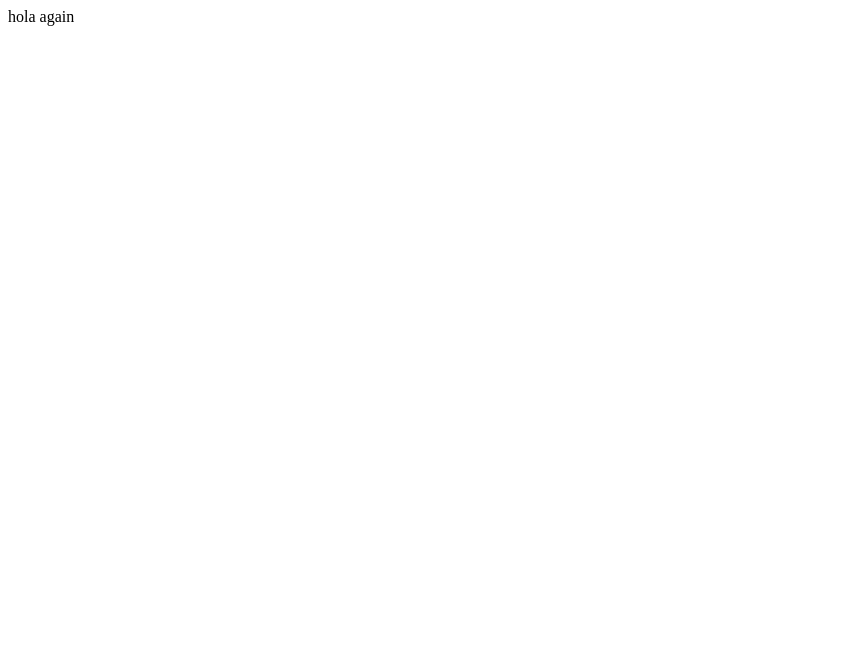
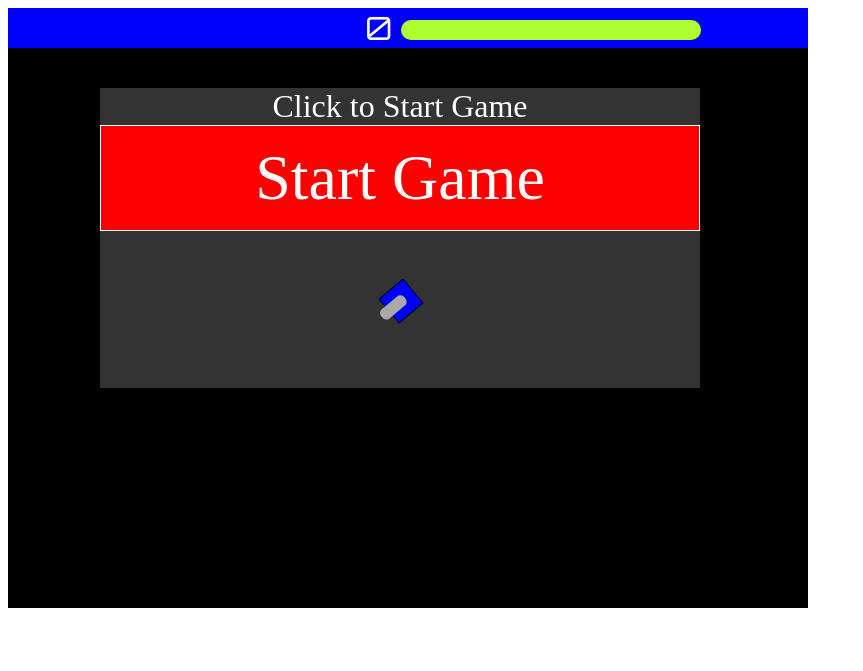
Before and after one commit to EdwardCraft/js-shooter-game, a plain HTML site: page index.html in a window 1280 px wide. Shown: the whole page, without its empty margins (0-863 px from the left). Drawn offline with Linux system fonts and the light colour scheme.

Commit message:
start screen

```diff
--- a/index.html
+++ b/index.html
@@ -1 +1,41 @@
-hola again
+<!DOCTYPE html>
+<html>
+<head>
+	<meta charset="utf-8">
+	<meta name="viewport" content="width=device-width, initial-scale=1.0">
+	<meta http-equiv="X-UA-Compatible" content="ie=edge">
+	<title>Awesome Shooter</title>
+	<link rel="stylesheet" type="text/css" href="style.css">
+</head>
+<body>
+
+	<div class="gamePlayArea">
+		<div class="dashboard">
+			<div><span class="scoreDash">0</span></div>
+			<div>
+				<div class="progress">
+					<div class="progress-bar"></div>
+				</div>
+			</div>
+		</div>
+		<div id="container">
+			<div id="gameOverEle">
+				<span class="message">Click to Start Game</span><br>
+				<div class="btnStart">Start Game</div>
+			</div>
+			<div class="base"></div>
+			<div class="box">
+				<div class="turret"></div>
+			</div>
+		</div>
+
+
+	</div>
+
+
+
+
+	<script defer src="https://use.fontawesome.com/releases/v5.1.0/js/all.js" integrity="sha384-3LK/3kTpDE/Pkp8gTNp2gR/2gOiwQ6QaO7Td0zV76UFJVhqLl4Vl3KL1We6q6wR9" crossorigin="anonymous"></script>
+	<script src="script.js"></script>
+</body>
+</html>
--- /dev/null
+++ b/script.js
@@ -0,0 +1,44 @@
+const btnStart = document.querySelector('.btnStart');
+const gameOverEle = document.getElementById('gameOverEle');
+const container = document.getElementById('container');
+let gamePlay = false;
+let player;
+let animateGame;
+
+
+btnStart.addEventListener('click', startGame);
+container.addEventListener('mousedown', mousedown);
+
+
+function mousedown(e) {
+	if(gamePlay){
+		console.log('fire');
+	}
+}
+
+
+function startGame() {
+	gamePlay = true;
+	gameOverEle.style.display = 'none';
+
+	player = {
+		score: 0,
+		barwidth:100,
+		lives:100
+	}
+
+	//setup badguys
+	animateGame = requestAnimationFrame(playGame);
+
+}
+
+function playGame(argument) {
+
+	if(gamePlay) {
+		//move shots
+		//move dashboard
+		//move enemy
+		animateGame = requestAnimationFrame(playGame);
+	}
+
+}
--- /dev/null
+++ b/style.css
@@ -0,0 +1,120 @@
+@import url('https://fonts.googleapis.com/css?family=Orbitron');
+
+body {
+
+}
+
+.gamePlayArea{
+	width: 800px;
+	height: 600px;
+	background-color: blue;
+	overflow: hidden;
+}
+
+.dashboard{
+	color: white;
+	font-size: 2em;
+	font-family: 'Orbitron', sans-serif;
+
+}
+
+.dashboard > div{
+	width: 48%;
+	text-align: right;
+	display: inline-block;
+}
+
+.progress{
+	height: 20px;
+	width: 300px;
+	background-color: #333;
+	border-radius: 25px;
+
+}
+
+.progress-bar{
+	background-color: greenyellow;
+	width: 100%;
+	height: 20px;
+	border-radius: 25px;
+}
+
+
+#gameOverEle {
+	position: absolute;
+	height: 300px;
+	width: 600px;
+	left: 100px;
+	background-color: #333;
+	color: white;
+	font-size: 2em;
+	text-align: center;
+}
+
+.btnStart {
+	padding: 15px;
+	border: 1px solid white;
+	background-color: red;
+	font-size: 2em;
+}
+
+#container {
+	background-color: black;
+	width: 90%;
+	height: 90%;
+	padding: 5%;
+}
+
+.base {
+    border-radius: 5px;
+    position: absolute;
+    width: 40px;
+    height: 40px;
+    left: 380px;
+    top: 280px;
+    background-color: #333;
+    color: white;
+    margin: auto;
+}
+.box {
+    transform: rotate(-130deg);
+    position: absolute;
+    left: 385px;
+    top: 285px;
+    border: 1px solid black;
+    width: 30px;
+    height: 30px;
+    background-color: blue;
+    -webkit-transition: all 0.1s ease-in-out;
+    -moz-transition: all 0.1s ease-in-out;
+    -o-transition: all 0.1s ease-in-out;
+    transition: all 0.1s ease-in-out;
+}
+.turret{
+    position: absolute;
+    height:100%;
+    width:40%;
+    margin-left: 30%;
+    bottom:35%;
+    border-radius:  5px;
+    background-color: darkgrey;
+}
+.fireme{
+    position: absolute;
+    top:0;
+    left:0;
+    background-color: rgba(255,255,0,0.8);
+    border-radius: 50px;
+    z-index: 1;
+}
+.baddy{
+    position: absolute;
+    padding: 5px;
+    text-align: center;
+    border: 1px dotted #555;
+    background-color: rgba(255,255,255,0.1);
+    border-radius: 25px;
+
+
+
+}
```
